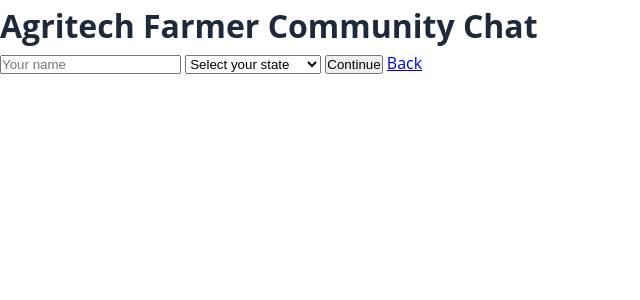
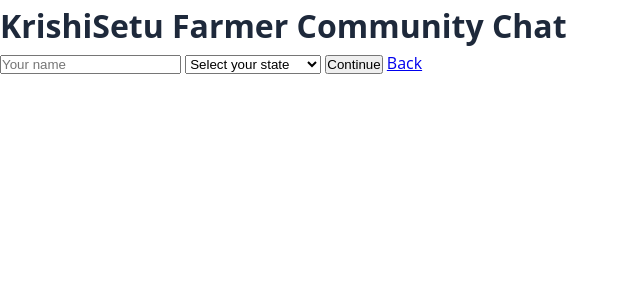
Before and after one commit to KanishaSharma11/AgriTech, a Flask app: template Community/templates/index.html in a window 1280 px wide. Shown: the top 300 px of the page, without its empty margins (0-640 px from the left). Run offline with Flask 3, Linux system fonts and the light colour scheme; the template is opened without the code that fills it, so the values that code supplies are empty; some libraries are stand-ins or nearby versions.

Commit message:
Update index.html

```diff
--- a/Community/templates/index.html
+++ b/Community/templates/index.html
@@ -3,14 +3,14 @@
 
 <head>
   <meta charset="UTF-8" />
-  <title>Agritech Community Chat</title>
+  <title>KrishiSetu Community Chat</title>
   <link rel="stylesheet" href="{{ url_for('static', filename='style.css') }}" />
   <script src="https://cdn.socket.io/4.7.0/socket.io.min.js"></script>
 </head>
 
 <body>
   <div class="container">
-    <h1>Agritech Farmer Community Chat</h1>
+    <h1>KrishiSetu Farmer Community Chat</h1>
     <!-- Login & State selection -->
     <div id="loginDiv">
       <input id="username" placeholder="Your name" />
@@ -201,4 +201,5 @@
   </script>
 </body>
 
+
 </html>
```
